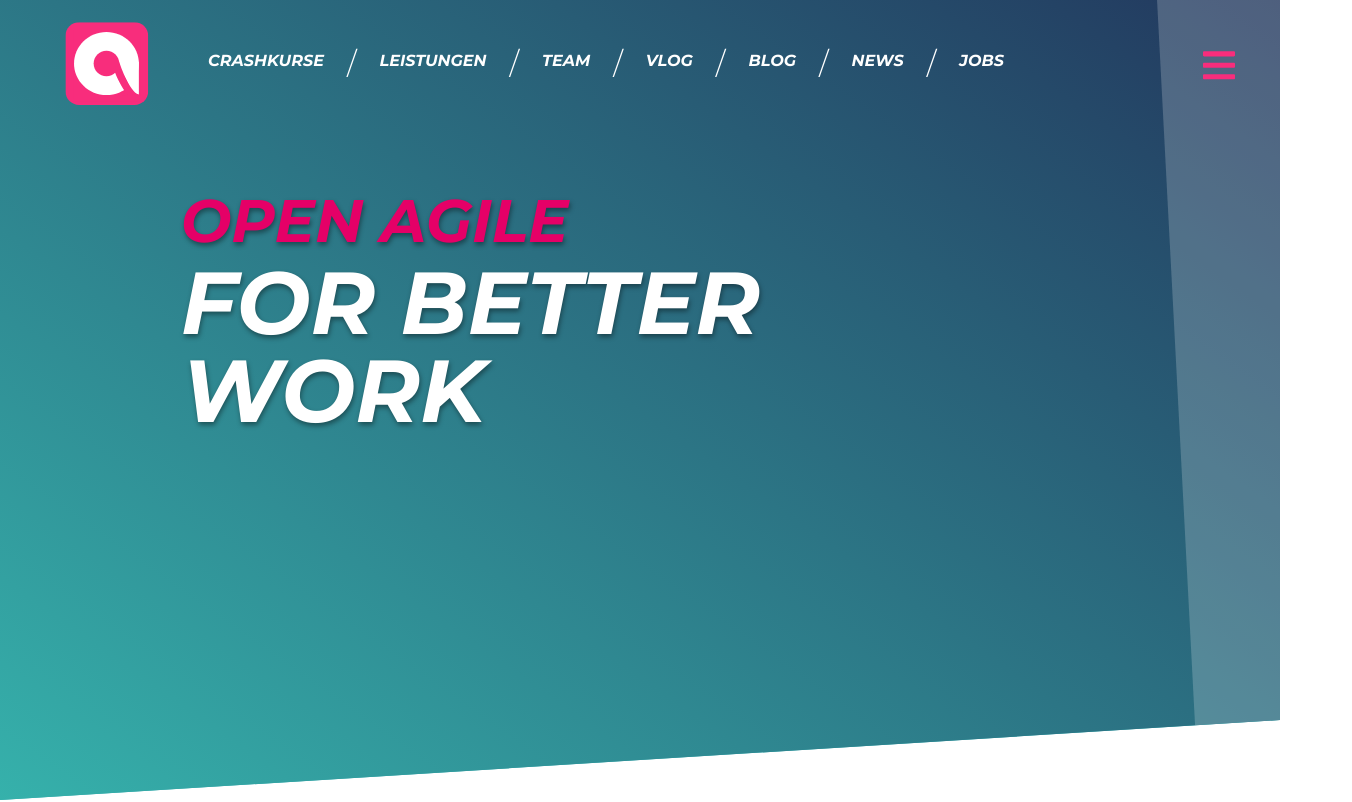
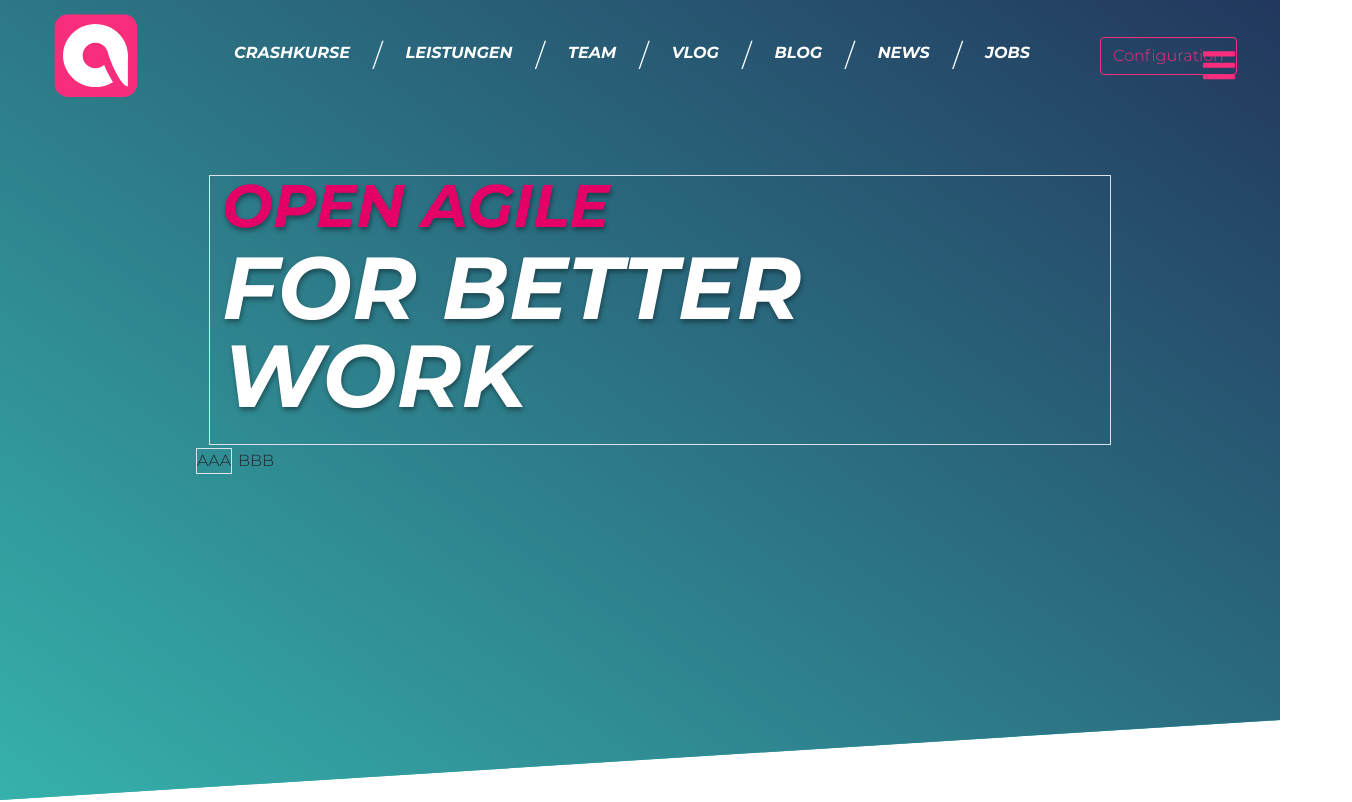
Before and after one commit to renedominguezpalenzuela/open-agile, a Next.js app: page / in a window 1280 px wide. Shown: the top 802 px of the page, 1352 px wide, since content can reach past the window. Built offline with nearby package versions, Linux system fonts and the light colour scheme; a web font is replaced by a local one.

Commit message:
elementos main page

```diff
--- a/components/Content01.js
+++ b/components/Content01.js
@@ -20,10 +20,10 @@
 
 
 
-  <div id="row02" className="row  ">
-    <div id="col00" className="col-md-1 mt-3">
+  <div id="row02" className="row d-flex align-items-center justify-content-center ">
+    {/* <div id="col00" className="col-md-1 mt-3 border">
 
-    </div>
+    </div> */}
 
     <div id="col01" className="col-md-9 ms-4 pt-5 mt-2 ">
       <Content01Text/>
--- a/components/Content01Text.js
+++ b/components/Content01Text.js
@@ -5,13 +5,15 @@
 //TODO: pasar como parametros el texto
 //TODO: Arreglar boton menu flotante, que no funciona como sticky
 
+import { FontAwesomeIcon } from "@fortawesome/react-fontawesome";
+
 export default function Content01Text() {
   return (
 <>
-      {/*   <!-- Contenido Principal --> */}
+      {/*       <!-- Contenido Principal --> */}
       {/* Contenido en pantalla ancha */}
       {/*d-none d-lg-block*/}
-      <div className="row  ms-3 mt-3 ">
+  <div className="row  ms-3 mt-3 border">
     <h2>
       <div className="font_title_secundario font_title_purple">
             OPEN AGILE
@@ -23,6 +25,27 @@
         <p>FOR BETTER WORK</p>
       </div>
     </h1>
+
+
+  </div>
+
+  <div className="row d-flex align-items-center  ">
+
+
+        {/*    <i class="fab fa-facebook"></i> */}
+    <div className="col-1 border iconos-new ">
+      {/* <a href="https://www.facebook.com/OpenAgile21">
+        <FontAwesomeIcon icon="envelope" width="32" className="" />
+      </a> */}
+      AAA
+    </div>
+
+     <div className="col-1 iconos-new ">
+      {/* <a href="https://www.facebook.com/OpenAgile21">
+        <FontAwesomeIcon icon="envelope" width="32" className="" />
+      </a> */}
+      BBB
+    </div>
   </div>
 
       {/* Contenido en pantalla estrecha */}
--- a/components/MenuSuperior.js
+++ b/components/MenuSuperior.js
@@ -8,21 +8,30 @@
 export default function MenuSuperior() {
   return (
 <>
-      {/*                 <!-- Menu Superior--> */}
+      {/*                   <!-- Menu Superior--> */}
 
 
-  <div id="row03" className="row menu_superior">
-    <div className="col-9 d-none d-lg-block ms-4">
-
-      <nav className="navbar navbar-expand-lg navbar-light navigation">
 
 
-      {/*        <a class="navbar-brand" href="#"> */}
-          <img className="img-fluid logo-img navbar-brand " src="img/logo/5.svg" />
+  <div id="row03" className="row  menu_superior d-flex align-items-center justify-content-center">
 
-      {/* </a> */}
+    <div className="col  text-center">
+      <a class="navbar-brand" href="/">
+        <img className="img-fluid logo-img navbar-brand " src="img/logo/5.svg" />
+      </a>
+    </div>
 
-        <ul className="navbar-nav ms-3">
+
+    <div className="col d-none d-lg-block   ">
+
+
+
+      <nav className="navbar navbar-expand-lg navbar-light navigation   ">
+
+
+
+
+        <ul className="navbar-nav " >
 
           <li className="nav-item">
             <a className="nav-link" aria-current="page" href="#course">
@@ -90,6 +99,18 @@
       </nav>
     </div>
 
+    <div className="col  text-center align-self-center">
+
+
+      {/* <button type="button" class="btn btn-outline-primary ">Configuration</button> */}
+
+
+ <button type="button" class="btn  btn-outline-primary ">Configuration</button>
+
+
+
+    </div>
+
 {/*
     <div className="col    d-none d-xl-block ">
       <div className="row   iconos_blancos ">
--- a/pages/index.js
+++ b/pages/index.js
@@ -52,7 +52,7 @@
         {/*Area superior  */}
         <div className={styles.banner}>
 
-          <LeftColumnColor />
+          {/* <LeftColumnColor /> */}
           <Content01 />
         </div>
 
--- a/styles/globals.css
+++ b/styles/globals.css
@@ -441,4 +441,29 @@
 
   .botonTresBarras {
     color: #F82D7C;
+
   }
+
+
+
+  /* 7dcf29 */
+
+ .btn-outline-primary {
+  background-color: rgba(0, 0, 0, 0) !important;
+  border-color: #F82D7C  !important;
+  color: #F82D7C !important;
+}
+.btn-outline-primary:hover,
+.btn-outline-primary:active,
+.btn-outline-primary:visited,
+.btn-outline-primary:focus {
+  /* background-color: white !important; */
+  border-color: white !important;
+  color: white !important;
+}
+
+.iconos-new {
+  width:auto;
+padding: 0px;
+margin: 3px
+}
```
Also changed, not shown: public/js/menu.js (+12 -17 lines). Lines whose indentation alone changed are shown as unchanged.
